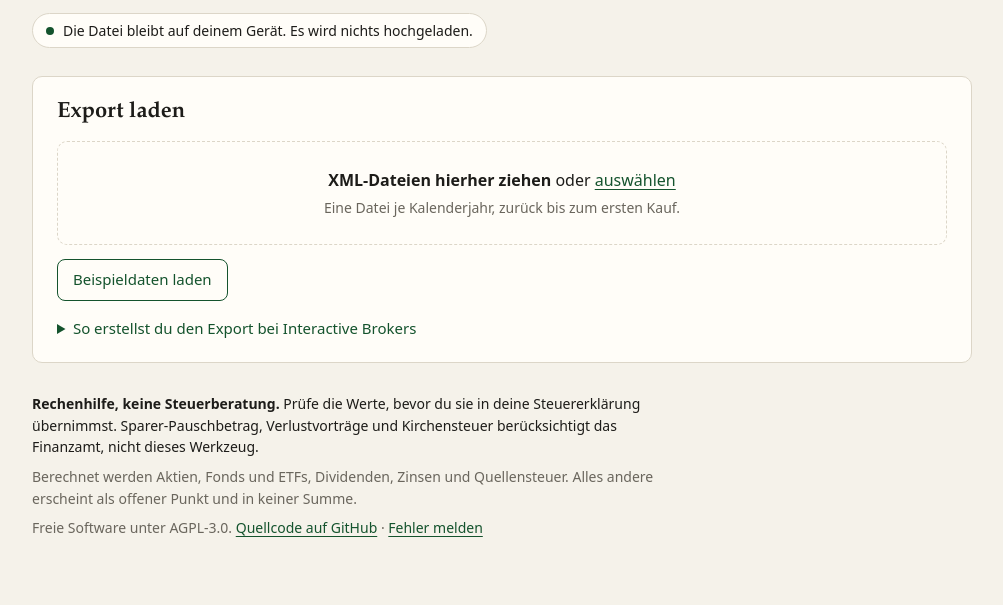
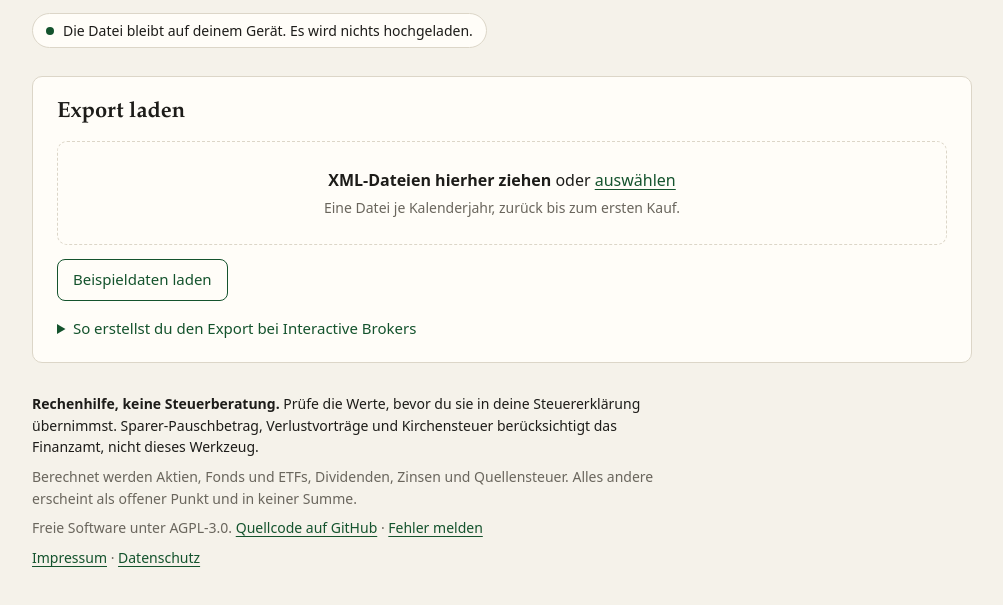
Before and after one commit to Stefan951-alt/steuerreport, a plain HTML site: page index.html in a window 1280 px wide. Shown: the part 183-788 px from the top of the page, without its empty margins (138-1141 px from the left). Drawn offline with Linux system fonts and the light colour scheme.

Commit message:
Add links to Impressum and Datenschutz in footer

```diff
--- a/index.html
+++ b/index.html
@@ -51,6 +51,7 @@
     <p><strong>Rechenhilfe, keine Steuerberatung.</strong> Prüfe die Werte, bevor du sie in deine Steuererklärung übernimmst. Sparer-Pauschbetrag, Verlustvorträge und Kirchensteuer berücksichtigt das Finanzamt, nicht dieses Werkzeug.</p>
     <p class="muted">Berechnet werden Aktien, Fonds und ETFs, Dividenden, Zinsen und Quellensteuer. Alles andere erscheint als offener Punkt und in keiner Summe.</p>
     <p class="muted">Freie Software unter AGPL-3.0. <a class="linkish" href="https://github.com/Stefan951-alt/steuerreport" rel="noopener">Quellcode auf GitHub</a> · <a class="linkish" href="https://github.com/Stefan951-alt/steuerreport/issues" rel="noopener">Fehler melden</a></p>
+    <p class="muted"><a class="linkish" href="impressum.html">Impressum</a> · <a class="linkish" href="datenschutz.html">Datenschutz</a></p>
   </footer>
 
 </div>
```
